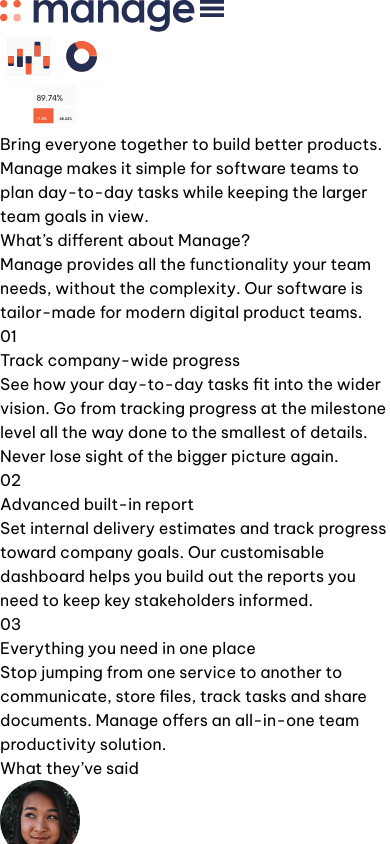
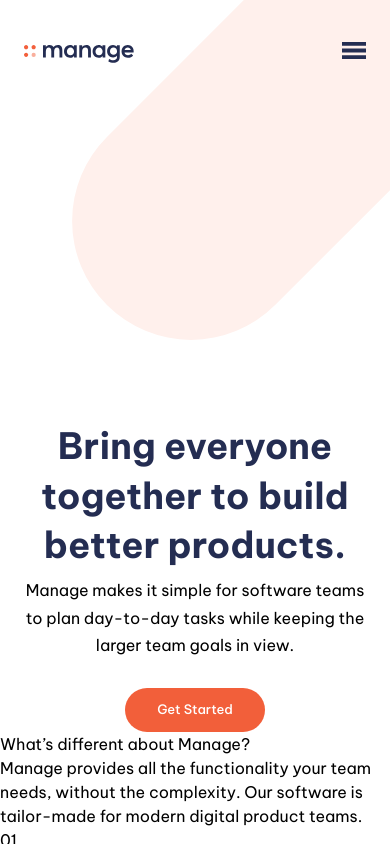
Before and after one commit to shalri/fm-manage-landing-page, a Next.js app: page / in a window 390 px wide. Shown: the top 844 px of the page. Built offline with nearby package versions, Linux system fonts and the light colour scheme.

Commit message:
Header and Hero mobile layout

```diff
--- a/src/app/layout.tsx
+++ b/src/app/layout.tsx
@@ -23,7 +23,7 @@
   return (
     <html lang="en">
       <body
-        className={`${bevietnam.className} flex min-h-screen flex-col scroll-smooth antialiased`}
+        className={`${bevietnam.className} flex min-h-screen flex-col scroll-smooth bg-[url(/images/bg-tablet-pattern.svg)] bg-[length:444px] bg-[right_-126px_top_-104px] bg-no-repeat antialiased`}
       >
         <Header />
         {children}
--- a/src/components/Header.tsx
+++ b/src/components/Header.tsx
@@ -3,17 +3,15 @@
 
 export default function Header() {
   return (
-    <header className="">
-      <div className="flex">
-        <div className="">
+    <header className="pt-[2.625rem]">
+      <div className="flex items-center justify-between px-6">
         <Link
           href="/"
           aria-label="Home"
-            className="block h-8 w-[200px] bg-[url(/images/logo.svg)] bg-contain bg-no-repeat"
+          className="block h-[1.125rem] w-[7rem] bg-[url(/images/logo.svg)] bg-contain bg-no-repeat"
         >
           <span className="sr-only">Home</span>
         </Link>
-        </div>
         <nav className="hidden">
           <ul className="">
             {headerNavLinks.map((link) => (
--- a/src/components/Hero.tsx
+++ b/src/components/Hero.tsx
@@ -2,12 +2,19 @@
 
 export default function Hero() {
   return (
-    <article className="">
-      <div className="h-[100px] w-full bg-[url(/images/illustration-intro.svg)] bg-contain bg-no-repeat" />
-      <section className="">
-        <h1 className="">{heroCopy.heading}</h1>
-        <p className="">{heroCopy.body}</p>
+    <article className="mt-10 flex flex-col justify-center px-6">
+      <div className="mx-auto">
+        <div className="min-h-[19.25rem] w-[100%] bg-[url(/images/illustration-intro.svg)] bg-cover bg-center bg-no-repeat" />
+      </div>
+      <section className="mt-2 text-center">
+        <h1 className="text-[2.2675rem] font-bold leading-[1.3665] text-ml-dark-blue">
+          {heroCopy.heading}
+        </h1>
+        <p className="mt-[0.375rem] leading-[1.74]">{heroCopy.body}</p>
       </section>
+      <button className="mx-auto mt-7 rounded-full bg-ml-bright-red px-8 py-3 text-[13px] font-semibold text-white">
+        Get Started
+      </button>
     </article>
   );
 }
```
Lines whose indentation alone changed are shown as unchanged.
